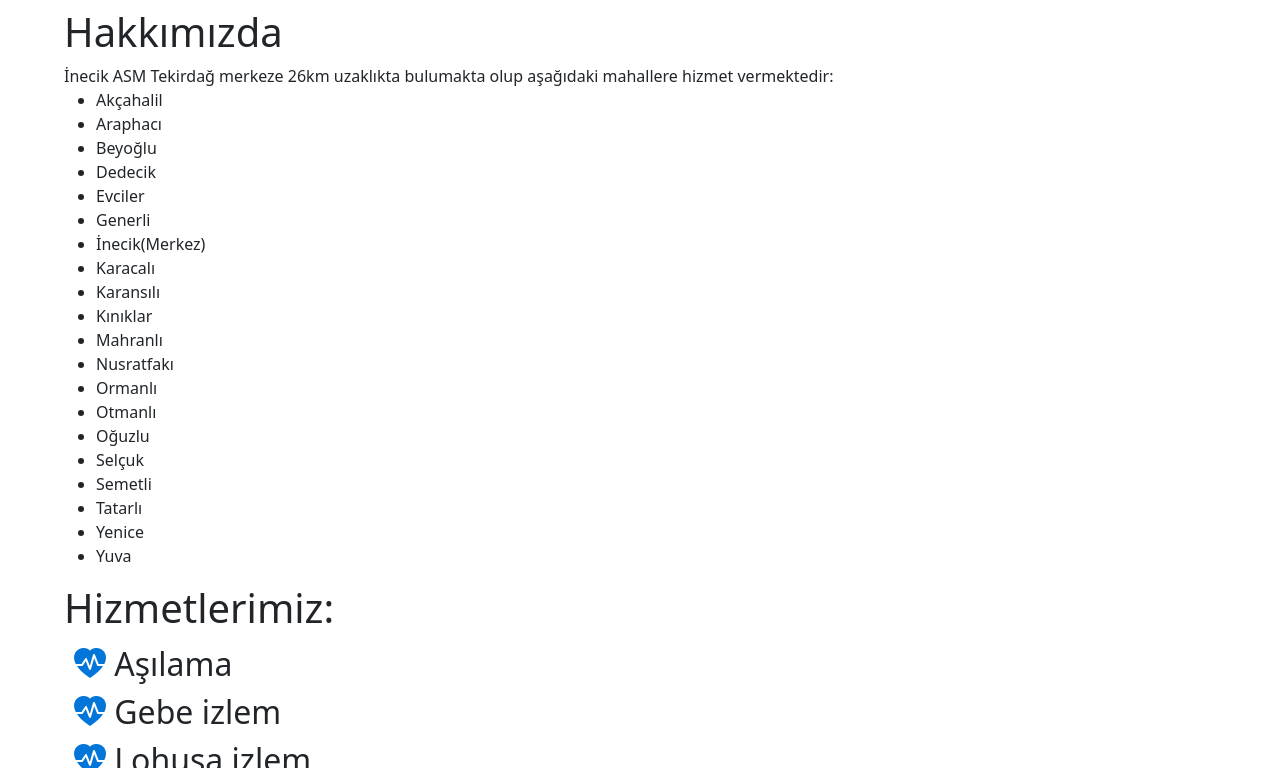
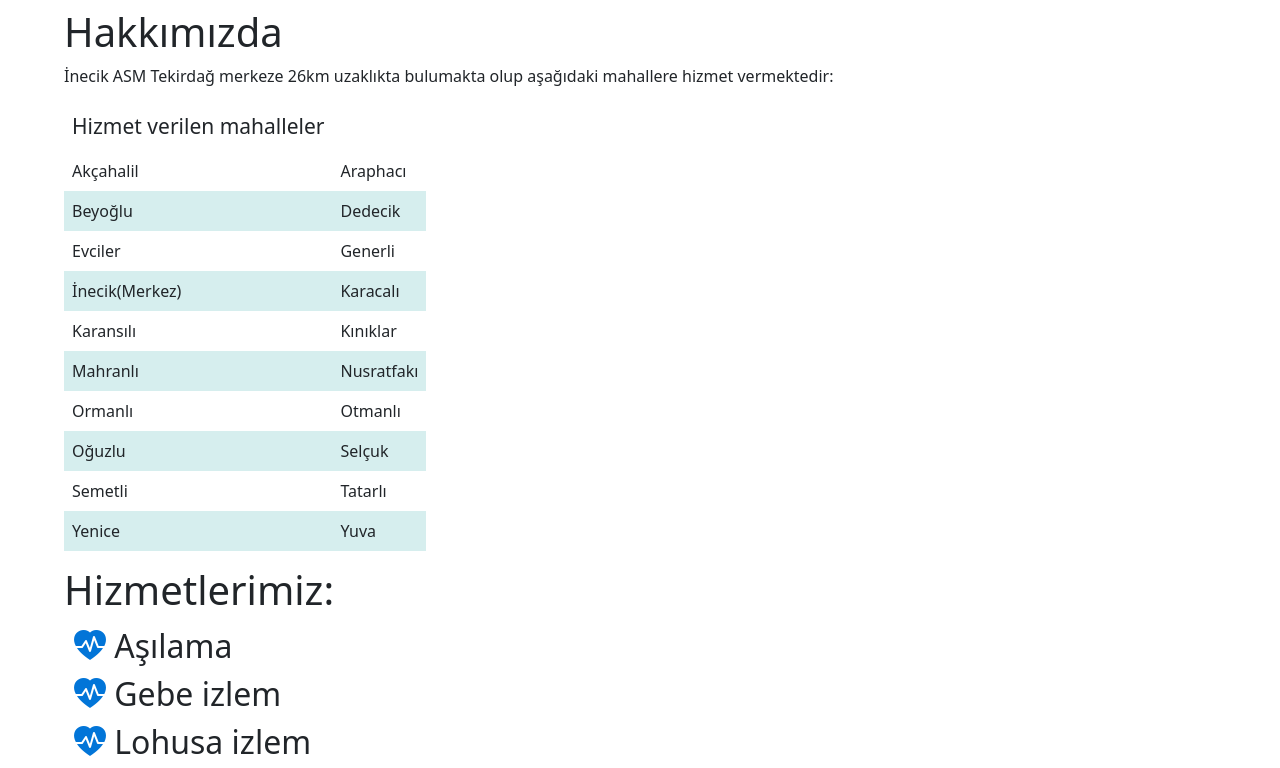
Before and after one commit to denizsecmen/slk.github.io, a plain HTML site: page index.html in a window 1280 px wide. Shown: the part 742-1510 px from the top of the page. Drawn offline with Linux system fonts and the light colour scheme.

Commit message:
Table added

```diff
--- a/index.html
+++ b/index.html
@@ -173,28 +173,55 @@
         <div id="text">
           İnecik ASM Tekirdağ merkeze 26km uzaklıkta bulumakta olup aşağıdaki
           mahallere hizmet vermektedir:
-          <ul>
-            <li>Akçahalil</li>
-            <li>Araphacı</li>
-            <li>Beyoğlu</li>
-            <li>Dedecik</li>
-            <li>Evciler</li>
-            <li>Generli</li>
-            <li>İnecik(Merkez)</li>
-            <li>Karacalı</li>
-            <li>Karansılı</li>
-            <li>Kınıklar</li>
-            <li>Mahranlı</li>
-            <li>Nusratfakı</li>
-            <li>Ormanlı</li>
-            <li>Otmanlı</li>
-            <li>Oğuzlu</li>
-            <li>Selçuk</li>
-            <li>Semetli</li>
-            <li>Tatarlı</li>
-            <li>Yenice</li>
-            <li>Yuva</li>
-          </ul>
+          <table id="mahalle">
+            <thead>
+              <th style="font-weight: 400" rowspan="2">
+                Hizmet verilen mahalleler
+              </th>
+            </thead>
+            <tbody>
+              <tr>
+                <td>Akçahalil</td>
+                <td>Araphacı</td>
+              </tr>
+              <tr>
+                <td>Beyoğlu</td>
+                <td>Dedecik</td>
+              </tr>
+              <tr>
+                <td>Evciler</td>
+                <td>Generli</td>
+              </tr>
+              <tr>
+                <td>İnecik(Merkez)</td>
+                <td>Karacalı</td>
+              </tr>
+              <tr>
+                <td>Karansılı</td>
+                <td>Kınıklar</td>
+              </tr>
+              <tr>
+                <td>Mahranlı</td>
+                <td>Nusratfakı</td>
+              </tr>
+              <tr>
+                <td>Ormanlı</td>
+                <td>Otmanlı</td>
+              </tr>
+              <tr>
+                <td>Oğuzlu</td>
+                <td>Selçuk</td>
+              </tr>
+              <tr>
+                <td>Semetli</td>
+                <td>Tatarlı</td>
+              </tr>
+              <tr>
+                <td>Yenice</td>
+                <td>Yuva</td>
+              </tr>
+            </tbody>
+          </table>
         </div>
       </div>
       <div id="services">
--- a/style/style.css
+++ b/style/style.css
@@ -99,6 +99,23 @@ body {
   justify-content: center;
   align-items: center;
   overflow-x: none!important;
+}
+#mahalle{
+  margin-top: 15px;
+  margin-bottom: 15px;
+
+}
+th, td {
+  text-align: left;
+  padding: 8px;
+}
+
+tr:nth-child(even) {
+  background-color: #D6EEEE;
+}
+#mahalle  thead{
+  font-size: 21px;
+  font-weight: 50!important;
 }
 a{
   text-decoration: none;
```
